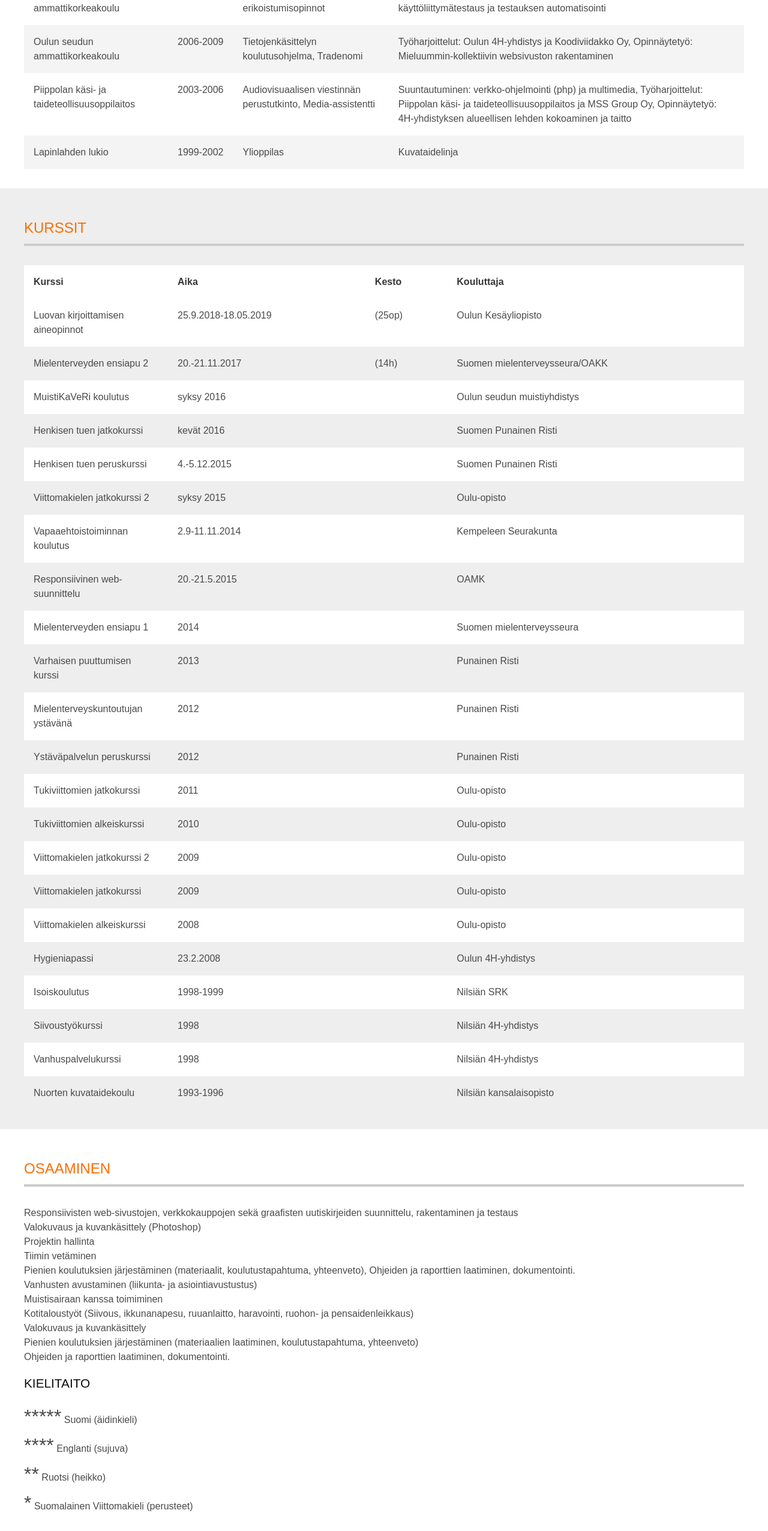
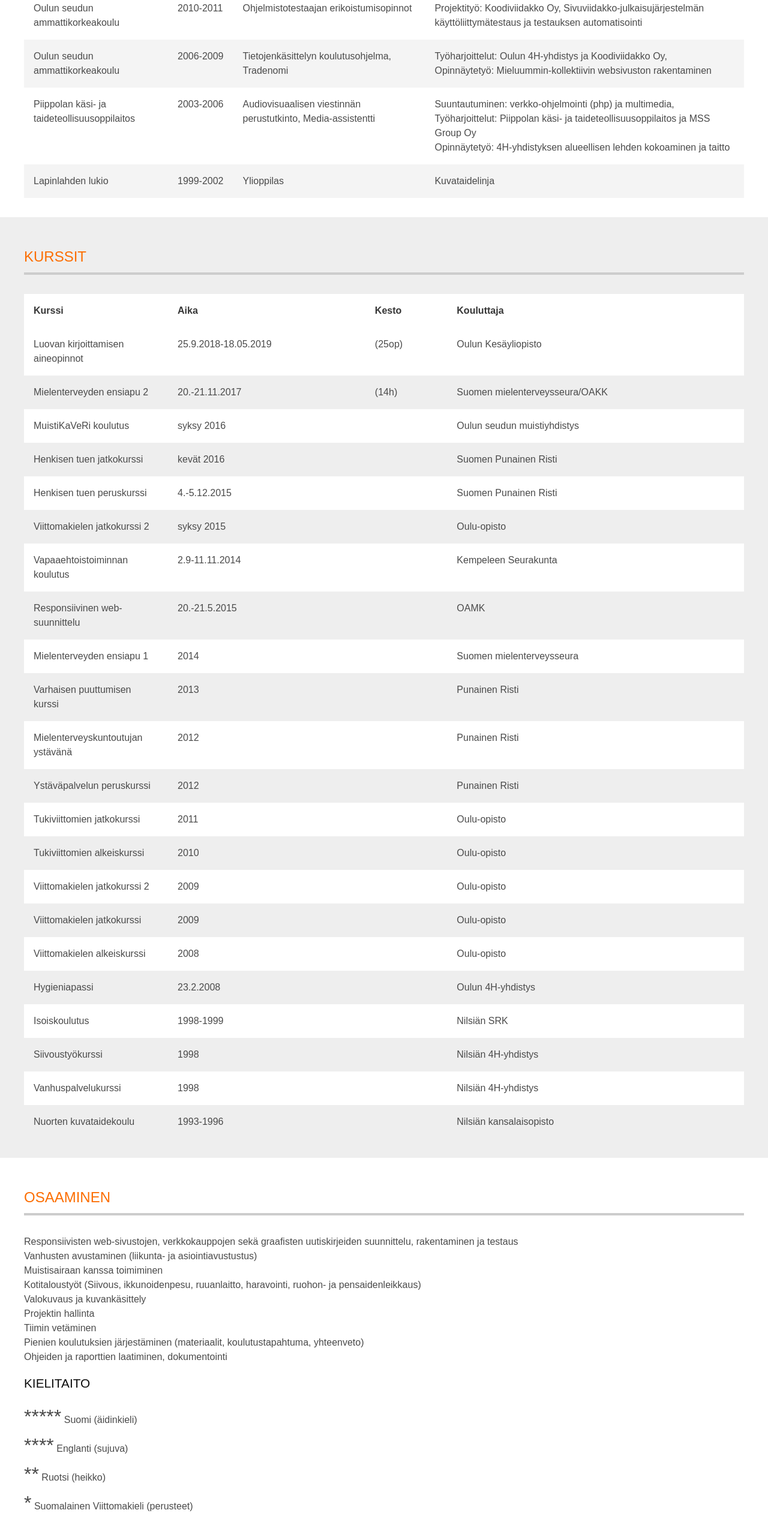
Before and after one commit to lellu/elisatervonencom, a Nuxt app: page / in a window 1280 px wide. Shown: the part 2429-4981 px from the top of the page at 60% size. Built offline with nearby package versions, Linux system fonts and the light colour scheme.

Commit message:
Content changes

```diff
--- a/components/Education.vue
+++ b/components/Education.vue
@@ -16,7 +16,7 @@
           <td>{{ study.name }}</td>
           <td class="nowrap">{{ study.time }}</td>
           <td>{{ study.title }}</td>
-          <td>{{ study.duties }}</td>
+          <td v-html="study.duties" />
         </tr>
       </tbody>
     </table>
@@ -34,10 +34,10 @@ export default {
   data: function () {
     return {
       studies: [
-        {id: 1, name: 'Oulun seudun ammattiopisto, OSAO', time: '2016-2017', title: 'Senior Front-End developer, Team leader', duties: 'Lähiesimiestyön ammattitutkinto	Kehittämissuunnitelma: Koodiviidakko Oy, Perehdytyksen kehittäminen ja koulutuskalenterin suunnittelu', type: 'web' },
+        {id: 1, name: 'Oulun seudun ammattiopisto, OSAO', time: '2016-2017', title: 'Senior Front-End developer, Team leader', duties: 'Lähiesimiestyön ammattitutkinto<br>Kehittämissuunnitelma: Koodiviidakko Oy, Perehdytyksen kehittäminen ja koulutuskalenterin suunnittelu', type: '' },
         {id: 2, name: 'Oulun seudun ammattikorkeakoulu', time: '2010-2011', title: 'Ohjelmistotestaajan erikoistumisopinnot', duties: 'Projektityö: Koodiviidakko Oy, Sivuviidakko-julkaisujärjestelmän käyttöliittymätestaus ja testauksen automatisointi', type: 'web' },
-        {id: 3, name: 'Oulun seudun ammattikorkeakoulu', time: '2006-2009', title: 'Tietojenkäsittelyn koulutusohjelma, Tradenomi', duties: 'Työharjoittelut: Oulun 4H-yhdistys ja Koodiviidakko Oy, Opinnäytetyö: Mieluummin-kollektiivin websivuston rakentaminen', type: 'web' },
-        {id: 4, name: 'Piippolan käsi- ja taideteollisuusoppilaitos', time: '2003-2006', title: 'Audiovisuaalisen viestinnän perustutkinto, Media-assistentti', duties: 'Suuntautuminen: verkko-ohjelmointi (php) ja multimedia, Työharjoittelut: Piippolan käsi- ja taideteollisuusoppilaitos ja MSS Group Oy, Opinnäytetyö: 4H-yhdistyksen alueellisen lehden kokoaminen ja taitto', type: 'web' },
+        {id: 3, name: 'Oulun seudun ammattikorkeakoulu', time: '2006-2009', title: 'Tietojenkäsittelyn koulutusohjelma, Tradenomi', duties: 'Työharjoittelut: Oulun 4H-yhdistys ja Koodiviidakko Oy,<br>Opinnäytetyö: Mieluummin-kollektiivin websivuston rakentaminen', type: 'web' },
+        {id: 4, name: 'Piippolan käsi- ja taideteollisuusoppilaitos', time: '2003-2006', title: 'Audiovisuaalisen viestinnän perustutkinto, Media-assistentti', duties: 'Suuntautuminen: verkko-ohjelmointi (php) ja multimedia,<br>Työharjoittelut: Piippolan käsi- ja taideteollisuusoppilaitos ja MSS Group Oy<br>Opinnäytetyö: 4H-yhdistyksen alueellisen lehden kokoaminen ja taitto', type: 'web' },
         {id: 5, name: 'Lapinlahden lukio', time: '1999-2002', title: 'Ylioppilas', duties: 'Kuvataidelinja', type: '' }
       ]
     }
--- a/components/Knowledge.vue
+++ b/components/Knowledge.vue
@@ -1,19 +1,17 @@
 <template>
   <section rel="knowledge">
     <h2>Osaaminen</h2>
-    <p class="web">Responsiivisten web-sivustojen, verkkokauppojen sekä graafisten uutiskirjeiden suunnittelu, rakentaminen ja testaus<br>
-      Valokuvaus ja kuvankäsittely (Photoshop)<br>
+    <p>
+      <span v-show="filter=='web'||filter=='all'">Responsiivisten web-sivustojen, verkkokauppojen sekä graafisten uutiskirjeiden suunnittelu, rakentaminen ja testaus<br></span>
+      <span v-show="filter=='other'||filter=='all'">Vanhusten avustaminen (liikunta- ja asiointiavustustus)<br></span>
+      <span v-show="filter=='other'||filter=='all'">Muistisairaan kanssa toimiminen<br></span>
+      <span v-show="filter=='other'||filter=='all'">Kotitaloustyöt (Siivous, ikkunoidenpesu, ruuanlaitto, haravointi, ruohon- ja pensaidenleikkaus)<br></span>
+      Valokuvaus ja kuvankäsittely<br>
       Projektin hallinta<br>
       Tiimin vetäminen<br>
-      Pienien koulutuksien järjestäminen (materiaalit, koulutustapahtuma, yhteenveto),
-      Ohjeiden ja raporttien laatiminen, dokumentointi.</p>
-
-    <p class="other">Vanhusten avustaminen (liikunta- ja asiointiavustustus)<br>
-      Muistisairaan kanssa toimiminen<br>
-      Kotitaloustyöt (Siivous, ikkunanapesu, ruuanlaitto, haravointi, ruohon- ja pensaidenleikkaus)<br>
-      Valokuvaus ja kuvankäsittely<br>
-      Pienien koulutuksien järjestäminen (materiaalien laatiminen, koulutustapahtuma, yhteenveto)<br>
-      Ohjeiden ja raporttien laatiminen, dokumentointi.</p>
+      Pienien koulutuksien järjestäminen (materiaalit, koulutustapahtuma, yhteenveto)<br>
+      Ohjeiden ja raporttien laatiminen, dokumentointi
+    </p>
 
     <h3>Kielitaito</h3>
     <ul>
@@ -22,31 +20,28 @@
       </li>
     </ul>
 
-    <h3 class="web">Ohjelmistot</h3>
+    <h3>Ohjelmistot</h3>
     <ul>
       <li v-for="software in softwares" v-if="software.type==filter||filter=='all'||software.type==''" :key="software.id">
         {{ software.name }} <span v-show="software.level">({{ software.level }})</span>
       </li>
     </ul>
 
-    <h3 class="web">Palvelut</h3>
-
+    <h3 v-show="filter=='web'||filter=='all'">Palvelut</h3>
     <ul>
       <li v-for="service in services" v-if="service.type==filter||filter=='all'||service.type==''" :key="service.id">
         {{ service.name }} <span v-show="service.level">({{ service.level }})</span>
       </li>
     </ul>
 
-    <h3 class="web">Ohjelmointikielet</h3>
-
+    <h3 v-show="filter=='web'||filter=='all'" class="web">Ohjelmointikielet</h3>
     <ul>
       <li v-for="codelanguage in codelanguages" v-if="codelanguage.type==filter||filter=='all'||codelanguage.type==''" :key="codelanguage.id">
         {{ codelanguage.name }} <span v-show="codelanguage.level">({{ codelanguage.level }})</span>
       </li>
     </ul>
 
-    <h3 class="web">Muut</h3>
-
+    <h3>Muut</h3>
     <ul>
       <li v-for="other in others" v-if="other.type==filter||filter=='all'||other.type==''" :key="other.id">
         {{ other.name }} <span v-show="other.level">({{ other.level }})</span>
@@ -106,7 +101,7 @@ export default {
       others: [
         {id: 1, name: 'SEO', level: '', type: 'web' },
         {id: 2, name: 'Saavutettavuus (wcag)', level: '', type: 'web' },
-        {id: 3, name: 'Statistiikkojen visualisointi', level: '', type: 'web' },
+        {id: 3, name: 'Statistiikkojen ja prosessien visualisointi', level: '', type: 'web' },
         {id: 4, name: 'Validaatio-menetelmä', level: '', type: 'other' },
         {id: 5, name: 'Hygieniapassi', level: '', type: 'other' },
       ],
--- a/components/Sidebar.vue
+++ b/components/Sidebar.vue
@@ -60,7 +60,7 @@
       right: 45px;
       visibility: hidden;
       height: 45px;
-      padding: 0 0.5rem;
+      padding: 0 0.7rem;
       text-align: right;
       background-color: $orange;
     }
--- a/components/Work.vue
+++ b/components/Work.vue
@@ -40,13 +40,13 @@ export default {
         {id: 3, name: 'Koodiviidakko Oy', time: '1.2.2016-30.2.2017', title: 'Senior Front-End developer', duties: 'Web-sivujen ja verkkokauppojen rakentaminen. CMS-tiimin vetäminen', type: 'web' },
         {id: 4, name: 'Koodiviidakko Oy', time: '1.9.2008-30.1.2016', title: 'Web-designer', duties: 'Sähköisten uutiskirjeiden ja web-sivujen suunnittelu ja rakentaminen sekä verkkokauppojen rakentaminen', type: 'web' },
         {id: 5, name: 'Koodiviidakko Oy', time: '1.6.2008-31.8.2008', title: 'Harjoittelija', duties: 'Sähköisten uutiskirjeiden ja web-sivujen rakentaminen', type: 'web' },
-        {id: 6, name: 'Oulun 4H-yhdistys', time: '2.7.2007–31.9.2008', title: 'Keikkatyöntekijä', duties: 'Kotitalouksien siivous Oulun alueella ja lasten taidekerhon ohjaaminen', type: 'other' },
-        {id: 7, name: 'SOL palvelut, Stockmann Oulu', time: '4.6–26.8.2007', title: 'Kesätyöntekijä', duties: 'Liha-/kala-alueen siivous', type: 'other' },
-        {id: 8, name: 'Oulun keskuspesula', time: '1.6-7.7.2006', title: 'Pesulatyöntekijä', duties: 'Tekstiilien huolto', type: 'other' },
-        {id: 9, name: 'Keskipisteen 4H-yhdistys', time: '1.-16.6.2005', title: 'Kesätyöntekijä', duties: 'Kotitalouksien siivous Piippola-Pulkkila alueella', type: 'other' },
-        {id: 10, name: 'K-kauppa Piippola', time: '7.7-28.10.2004', title: 'Kesätyöntekijä', duties: 'Lihatiskin ja kylmätilojen siivous', type: 'other' },
+        {id: 6, name: 'Oulun 4H-yhdistys', time: '2.7.2007–31.9.2008', title: 'Keikkatyöntekijä', duties: 'Kotitalouksien siivous Oulun alueella ja lasten taidekerhon ohjaaminen', type: '' },
+        {id: 7, name: 'SOL palvelut, Stockmann Oulu', time: '4.6–26.8.2007', title: 'Kesätyöntekijä', duties: 'Liha-/kala-alueen siivous', type: '' },
+        {id: 8, name: 'Oulun keskuspesula', time: '1.6-7.7.2006', title: 'Pesulatyöntekijä', duties: 'Tekstiilien huolto', type: '' },
+        {id: 9, name: 'Keskipisteen 4H-yhdistys', time: '1.-16.6.2005', title: 'Kesätyöntekijä', duties: 'Kotitalouksien siivous Piippola-Pulkkila alueella', type: '' },
+        {id: 10, name: 'K-kauppa Piippola', time: '7.7-28.10.2004', title: 'Kesätyöntekijä', duties: 'Lihatiskin ja kylmätilojen siivous', type: '' },
         {id: 11, name: 'Anna Kuittinen', time: '1.3-30.4.2002', title: 'Lastenhoito', duties: '2 vuotiaan lapsen hoito', type: 'other' },
-        {id: 12, name: 'S-market Nilsiä', time: '19.6-30.6.2000', title: 'Kesätyöntekijä', duties: 'Kuorman purku, hyllyjen järjestely', type: 'other' },
+        {id: 12, name: 'S-market Nilsiä', time: '19.6-30.6.2000', title: 'Kesätyöntekijä', duties: 'Kuorman purku, hyllyjen järjestely', type: '' },
         {id: 13, name: 'Vuokatinrannan Leirikeskus', time: '27.-1.7.2000', title: 'Ryhmänohjaaja', duties: 'Varhaisnuortenleirin ryhmän ohjaus', type: 'other' },
       ]
     }
```
